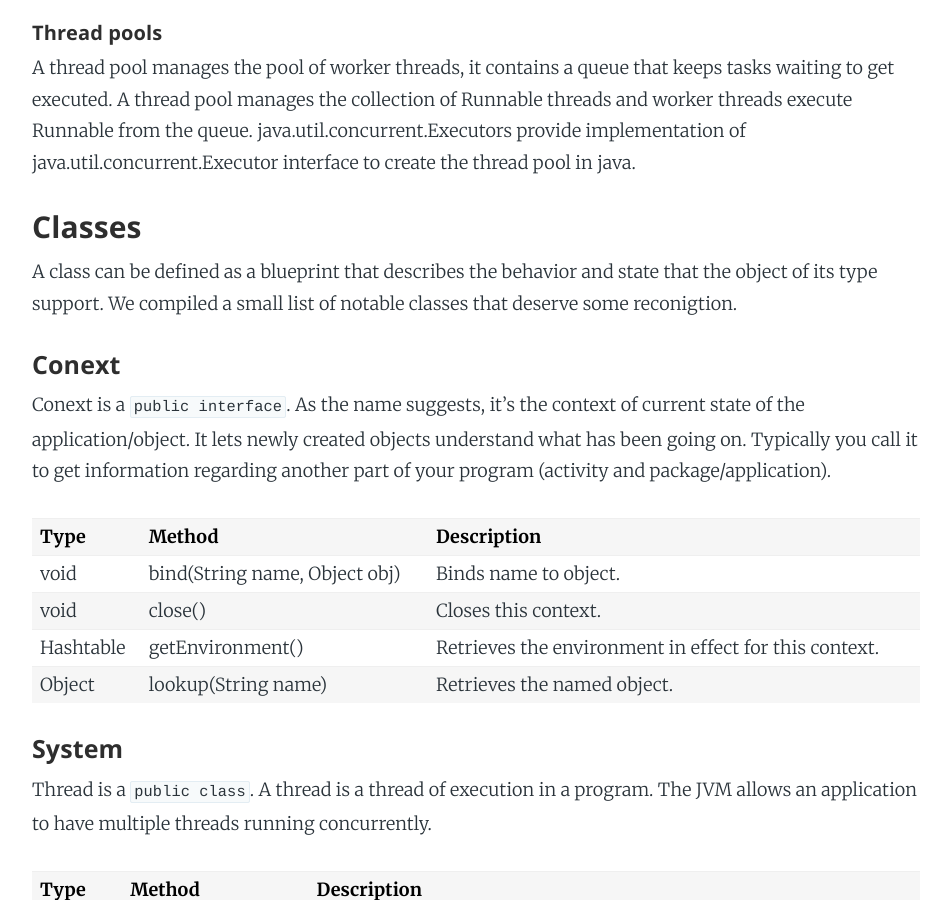
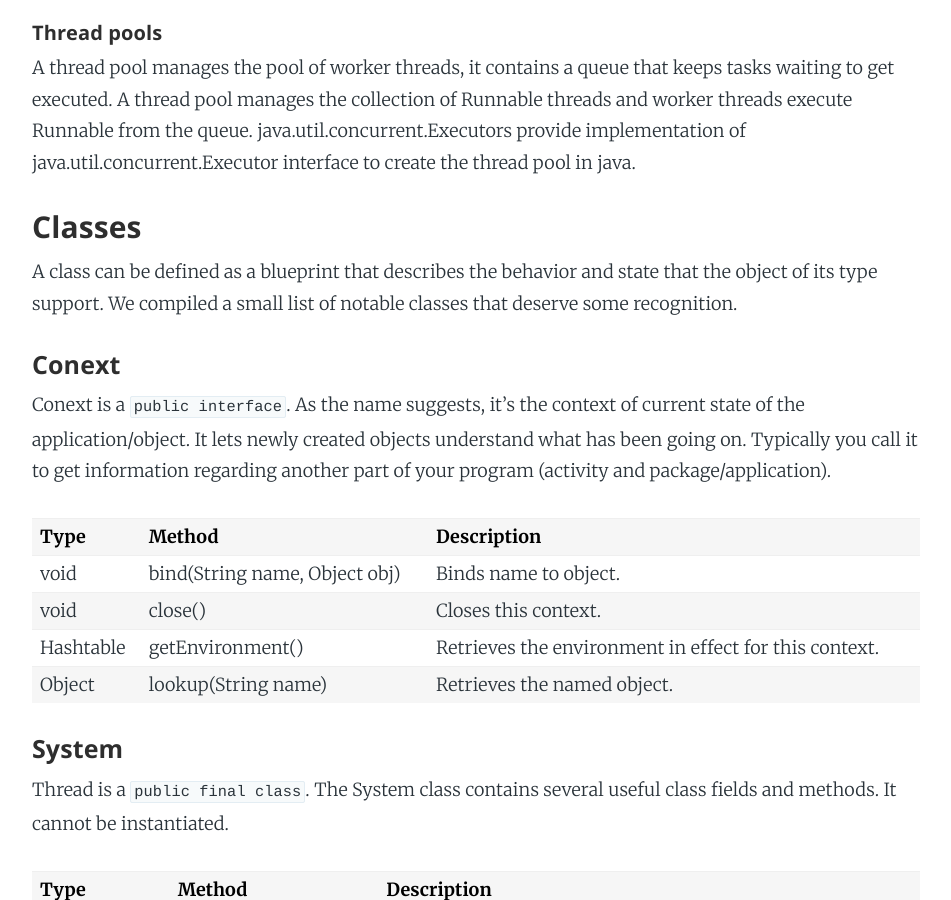
Before and after one commit to Carpk/ShawnKlein, a Jekyll site: the page built from _posts/2016-08-10-java-basics.md, in a window 1280 px wide and 900 px high, scrolled down 4893 px. Shown: the whole window, without its empty margins (164-1115 px from the left). Built offline with Jekyll 4.4.1, drawn with Linux system fonts in a browser that asks for light colours; nearby versions of some CDN libraries; some web fonts are replaced; Markdown is read by kramdown in place of the engine named in the settings; some of the changed text lies outside the part shown.

Commit message:
fix System section of java-basics post

```diff
--- a/_posts/2016-08-10-java-basics.md
+++ b/_posts/2016-08-10-java-basics.md
@@ -168,7 +168,7 @@ A thread pool manages the pool of worker threads, it contains a queue that keeps
 
 ### Classes
 
-A class can be defined as a blueprint that describes the behavior and state that the object of its type support. We compiled a small list of notable classes that deserve some reconigtion.
+A class can be defined as a blueprint that describes the behavior and state that the object of its type support. We compiled a small list of notable classes that deserve some recognition.
 
 #### Conext
 
@@ -208,7 +208,7 @@ Conext is a `public interface`. As the name suggests, it's the context of curren
 
 #### System
 
-Thread is a `public class`. A thread is a thread of execution in a program. The JVM allows an application to have multiple threads running concurrently.
+Thread is a `public final class`. The System class contains several useful class fields and methods. It cannot be instantiated.
 
 <table style="width:100%">
   <tr>
@@ -217,24 +217,24 @@ Thread is a `public class`. A thread is a thread of execution in a program. The
     <th>Description</th>
   </tr>
   <tr>
-    <td>void</td>
-    <td>start()</td>
-    <td>Causes this thread to begin execution; the Java Virtual Machine calls the run method of this thread.</td>
+    <td>static Console</td>
+    <td>console()</td>
+    <td>Returns the unique Console object associated with the current Java virtual machine, if any.</td>
   </tr>
   <tr>
     <td>static void</td>
-    <td>yield()</td>
-    <td></td>
+    <td>exit(int status)</td>
+    <td>Terminates the currently running Java Virtual Machine.</td>
   </tr>
   <tr>
-    <td></td>
-    <td>getEnvironment()</td>
-    <td>Retrieves the environment in effect for this context.</td>
+    <td>static Properties</td>
+    <td>getProperties()</td>
+    <td>Determines the current system properties.</td>
   </tr>
   <tr>
-    <td></td>
-    <td>lookup(String name)</td>
-    <td>Retrieves the named object.</td>
+    <td>static void</td>
+    <td>setOut(PrintStream out)</td>
+    <td>Reassigns the "standard" output stream.</td>
   </tr>
 </table>
 
```
